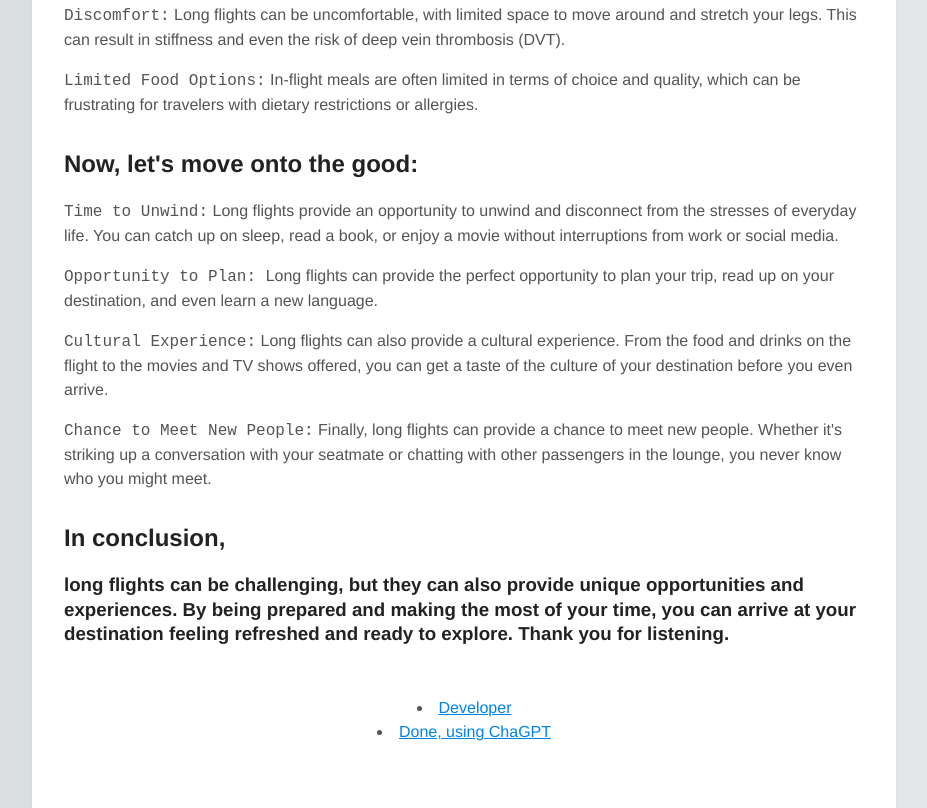
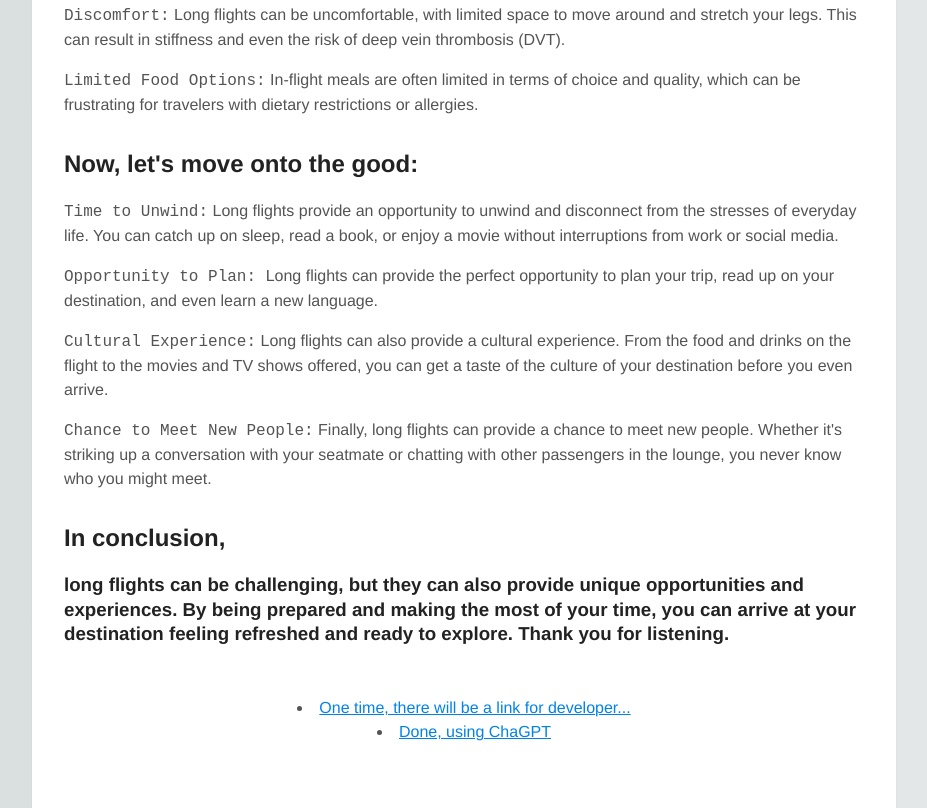
Before and after one commit to l-TopPlay-l/topplayyt.github.io, a plain HTML site: page index.html in a window 1280 px wide. Shown: the part 399-1207 px from the top of the page, without its empty margins (176-1103 px from the left). Drawn offline with Linux system fonts and the light colour scheme.

Commit message:
Update index.html

```diff
--- a/index.html
+++ b/index.html
@@ -54,7 +54,7 @@
 
 
         <footer>
-			<li><a href="https://vk.com/egorr5838">Developer</a></li>
+			<li><a href="">One time, there will be a link for developer...</a></li>
 			<li><a href="https://chat.openai.com/chat">Done, using ChaGPT</a></li>
         </footer>
 </html>
```
